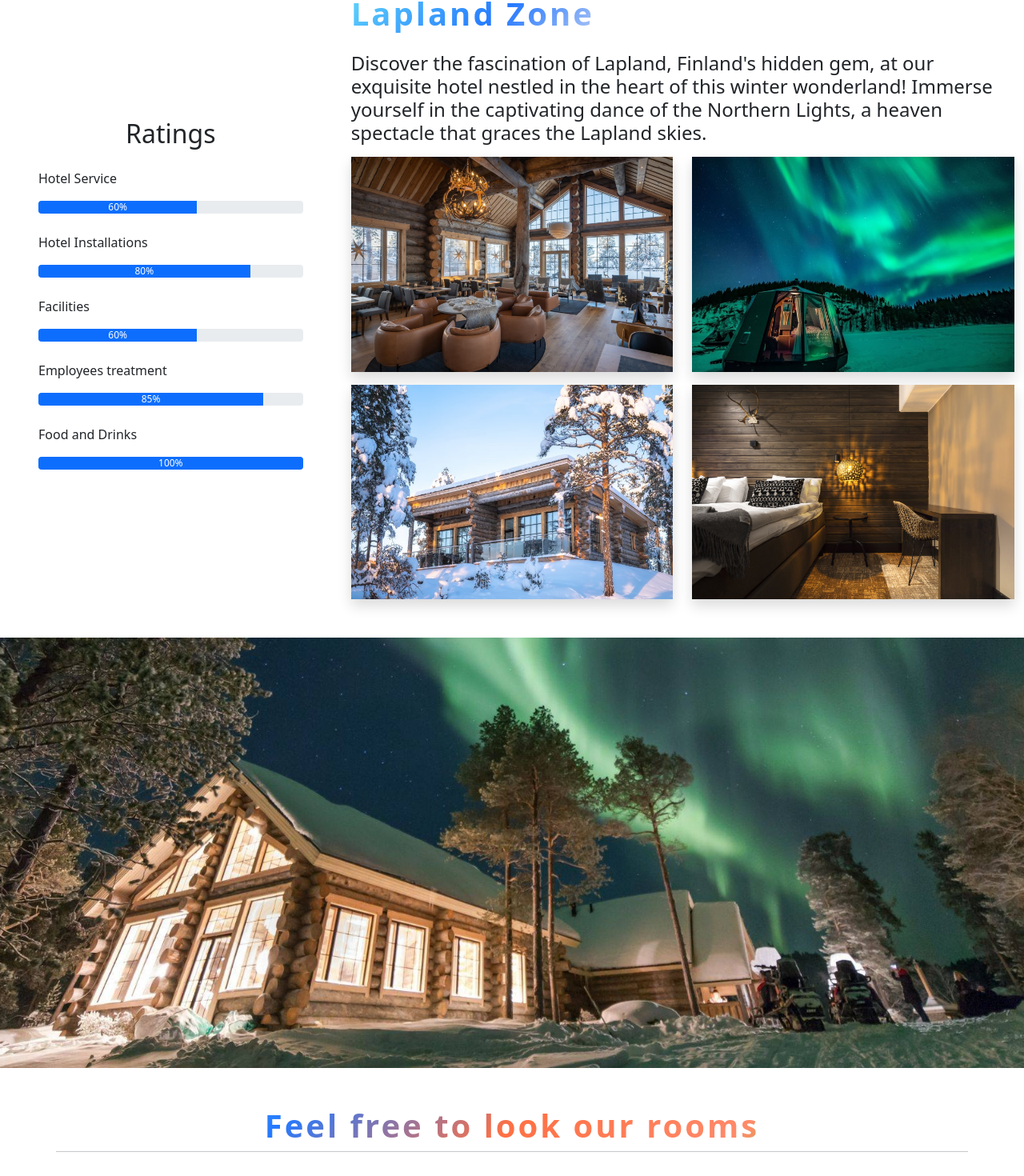
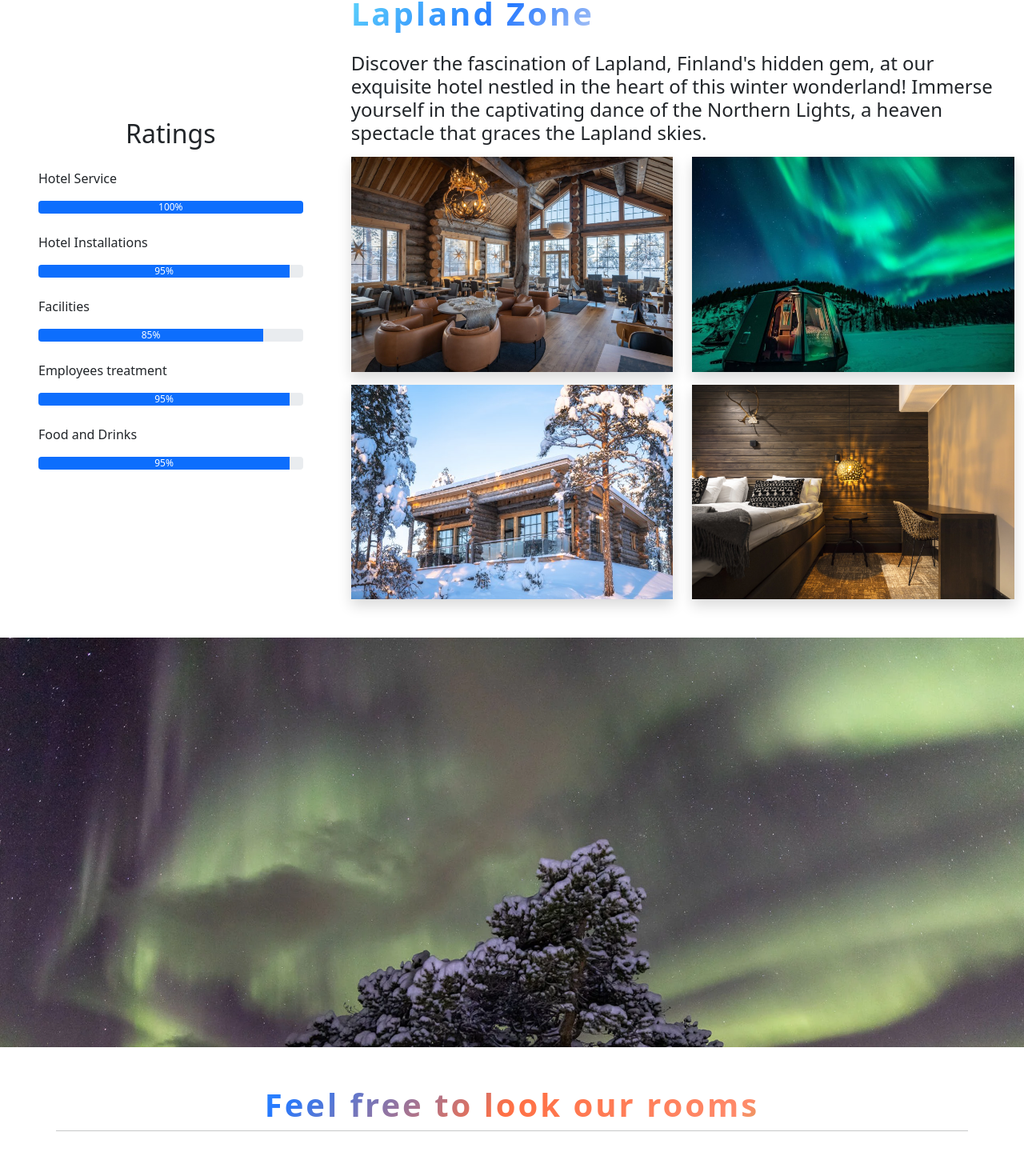
Before and after one commit to PabloGiraldo96/LaplandZone, an Angular app: page / in a window 1280 px wide. Shown: the part 991-2461 px from the top of the page at 80% size. Built offline with nearby package versions, Linux system fonts and the light colour scheme; no server answers.

Commit message:
se añaden cambios en estilos de css

```diff
--- a/src/app/descripcion/descripcion.component.css
+++ b/src/app/descripcion/descripcion.component.css
@@ -3,8 +3,9 @@
     background-image: url("../../assets/img/banner.jpg");
     background-position: top center;
     background-size: cover;
+     width: 100%;
     background-attachment: fixed;
-    padding: 21%;
+    padding: 20%;
 }
 
 .zoom{
@@ -40,7 +41,7 @@ font-weight: bold;
 @media screen and (max-width: 768px) {
   /* Estilos específicos para dispositivos con un ancho máximo de 768px */
  .banner2 {
-    padding: 55%; /* Ajusta el relleno del banner para dispositivos más pequeños */
+    padding: 75%; /* Ajusta el relleno del banner para dispositivos más pequeños */
 
   }
 }
--- a/src/app/descripcion/descripcion.component.html
+++ b/src/app/descripcion/descripcion.component.html
@@ -5,23 +5,23 @@
             <h2> Ratings </h2>
             <p class="text-start mt-4"> Hotel Service </p>
             <div class="progress" role="progressbar">
-                <div class="progress-bar" style="width: 60%">60%</div>
+                <div class="progress-bar" style="width: 100%">100%</div>
               </div>
             <p class="text-start mt-4"> Hotel Installations </p>
             <div class="progress" role="progressbar">
-                <div class="progress-bar" style="width: 80%">80%</div>
+                <div class="progress-bar" style="width: 95%">95%</div>
               </div>
             <p class="text-start mt-4"> Facilities </p>
             <div class="progress" role="progressbar">
-                <div class="progress-bar" style="width: 60%">60%</div>
+                <div class="progress-bar" style="width: 85%">85%</div>
               </div>
             <p class="text-start mt-4"> Employees treatment </p>
             <div class="progress" role="progressbar">
-                <div class="progress-bar" style="width: 85%">85%</div>
+                <div class="progress-bar" style="width: 95%">95%</div>
               </div>
             <p class="text-start mt-4"> Food and Drinks </p>
             <div class="progress" role="progressbar">
-                <div class="progress-bar" style="width: 100%">100%</div>
+                <div class="progress-bar" style="width: 95%">95%</div>
               </div>
         </div>
         <div class="col-12 col-md-8">
```
Also changed, not shown: src/assets/img/banner.jpg.
